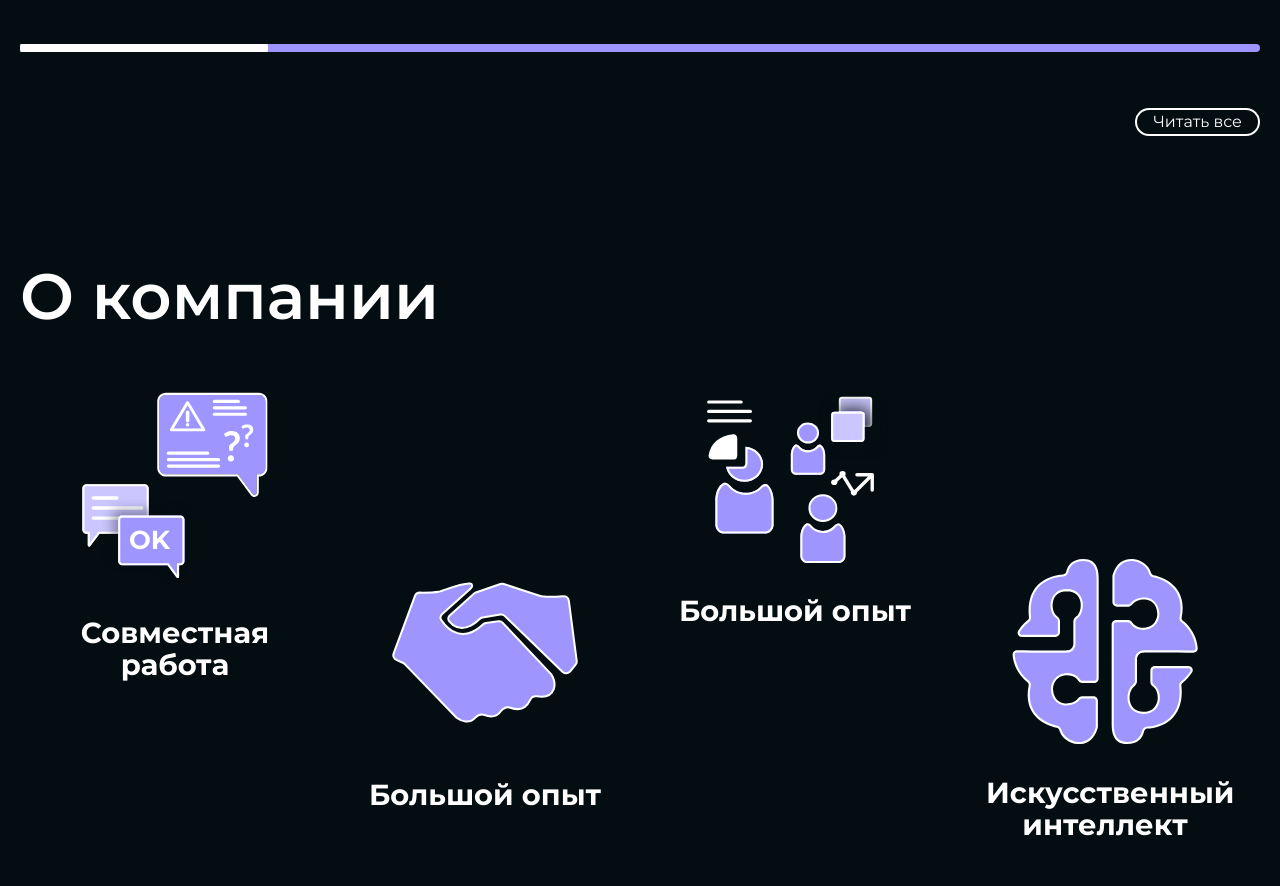
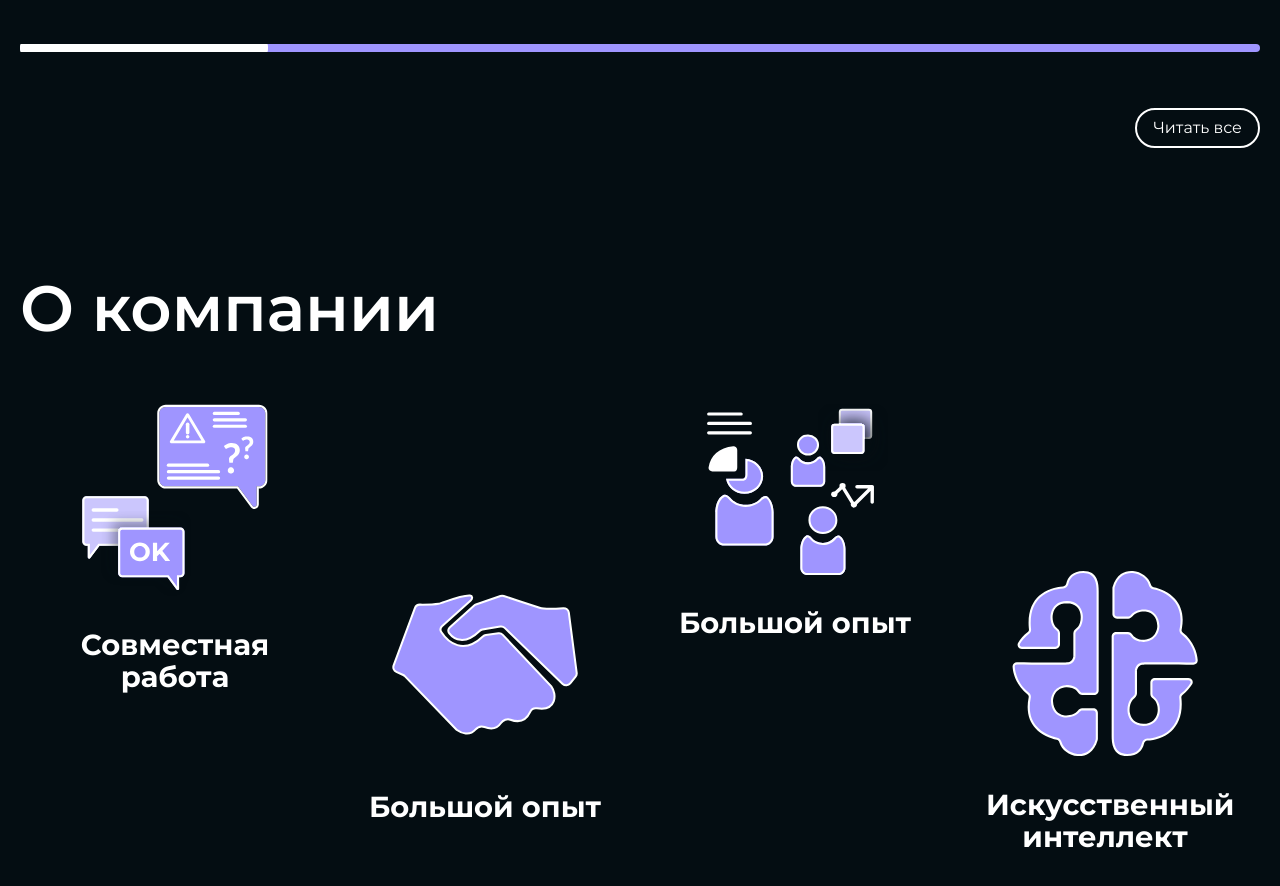
Before and after one commit to Javohir0080703/Faject, a React (Vite) app: page / in a window 1280 px wide. Shown: the part 2422-3308 px from the top of the page. Built offline with nearby package versions, Linux system fonts and the light colour scheme.

Commit message:
fix padding

```diff
--- a/src/components/HomeReviews.jsx
+++ b/src/components/HomeReviews.jsx
@@ -120,7 +120,7 @@ const HomeReviews = ({ language, setLanguage }) => {
             titleLang.map((lan, index)=>{
               if(language === lan.lang){
                 return(
-                  <Link key={index} className=" px-4 border-2 border-white rounded-3xl text-white">{lan.allLink}</Link>
+                  <Link key={index} className="py-1.5 px-4 border-2 border-white rounded-3xl text-white">{lan.allLink}</Link>
                 )
               }
             })
```
